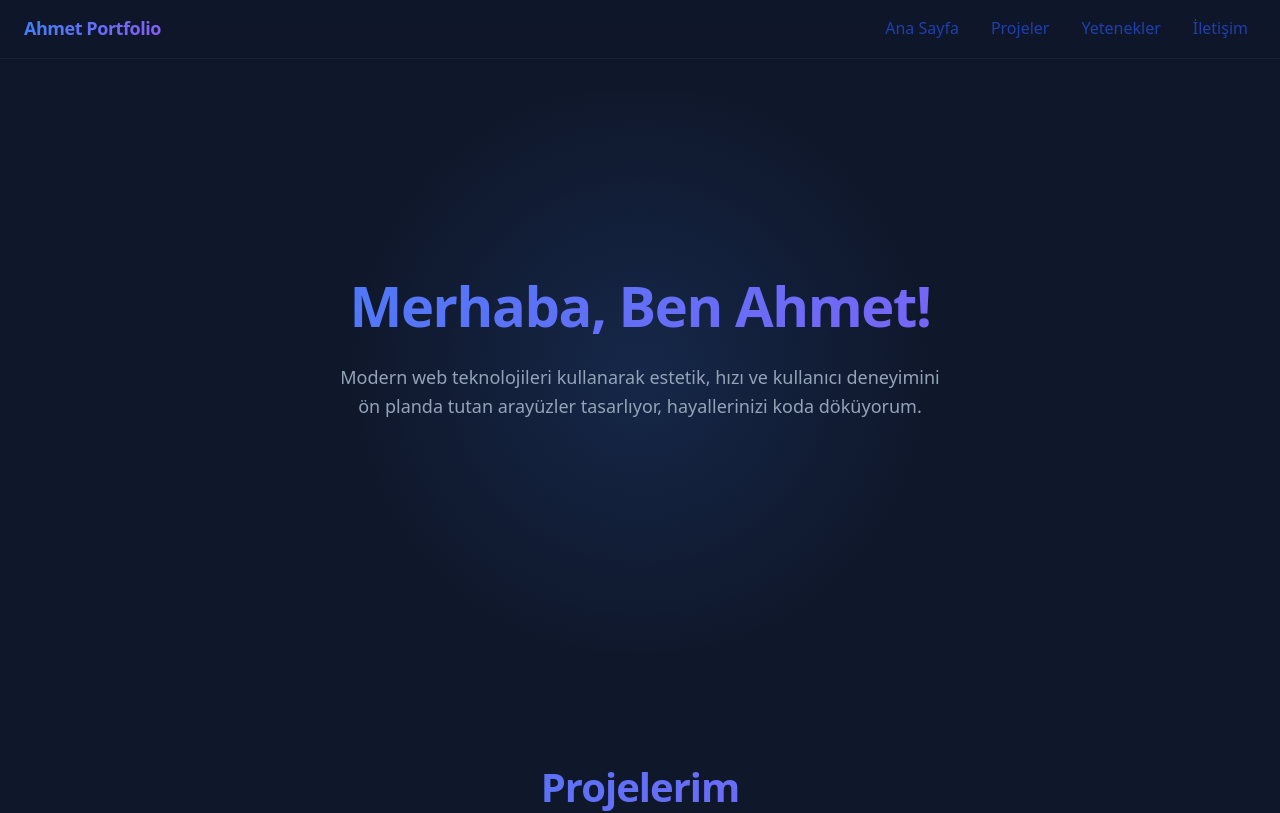
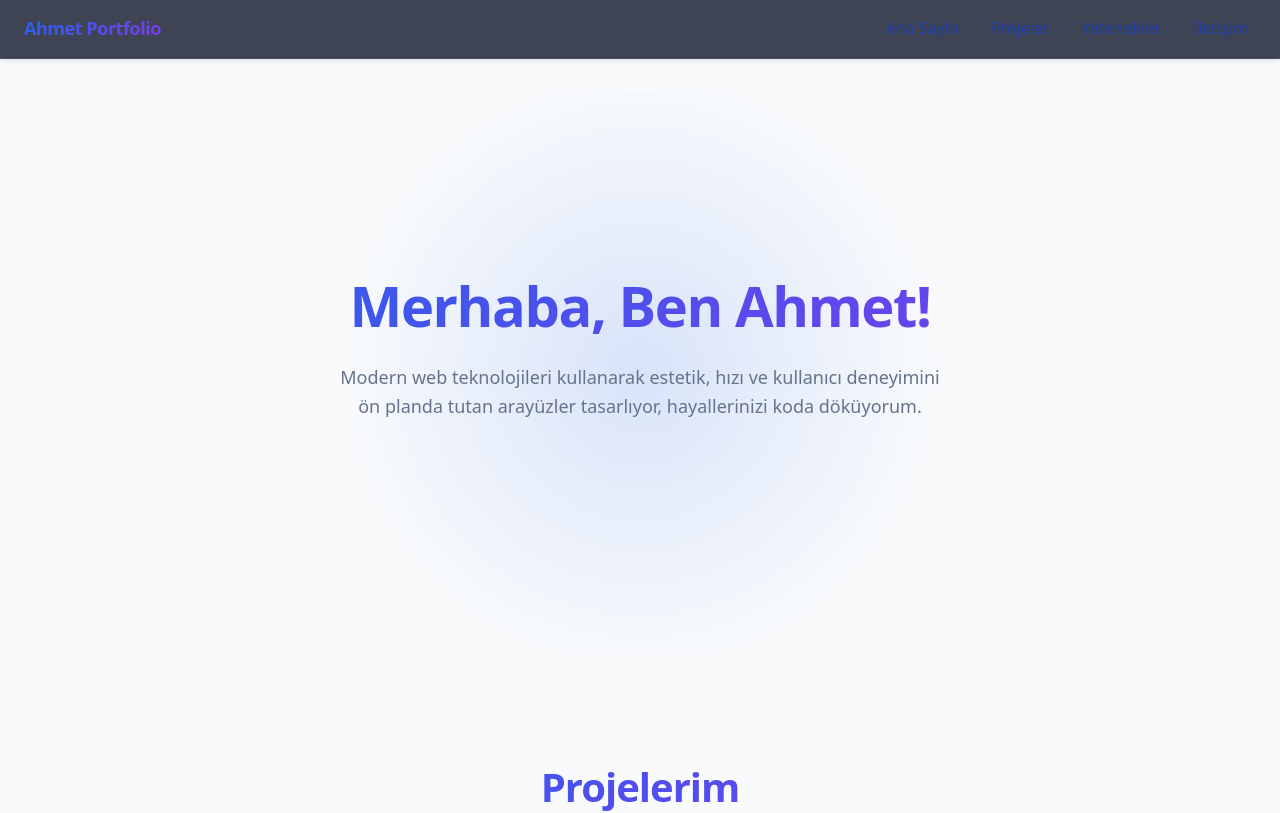
Before and after one commit to Ahmet-Sarraf/Web-Lab, a React (Vite) app in the folder web-lab-hello/: page / in a window 1280 px wide. Shown: the top 813 px of the page. Built offline with nearby package versions, Linux system fonts and the light colour scheme.

Commit message:
Projenin renk paletini, boşlukları ve tipografiyi belirleyen CSS değişkenleri dosyası. Hem karanlık mod (.dark) hem de aydınlık mod (:root) için özel renk kodları buraya eklendi.

```diff
--- a/web-lab-hello/src/styles/tokens.css
+++ b/web-lab-hello/src/styles/tokens.css
@@ -1,4 +1,21 @@
 :root {
+    /* Colors - Modern Light Theme (Default) */
+    --color-bg: #f8fafc;
+    --color-surface: #ffffff;
+    --color-surface-hover: #f1f5f9;
+    --color-primary: #2563eb;
+    --color-primary-glow: rgba(37, 99, 235, 0.5);
+    --color-secondary: #7c3aed;
+    --color-text: #0f172a;
+    --color-text-muted: #64748b;
+    --color-border: #e2e8f0;
+
+    /* Gradients */
+    --gradient-primary: linear-gradient(135deg, var(--color-primary), var(--color-secondary));
+    --gradient-surface: linear-gradient(180deg, rgba(255, 255, 255, 0.7), rgba(248, 250, 252, 0.9));
+}
+
+.dark {
     /* Colors - Modern Dark Theme */
     --color-bg: #0f172a;
     --color-surface: #1e293b;
@@ -11,9 +28,10 @@
     --color-border: #334155;
 
     /* Gradients */
-    --gradient-primary: linear-gradient(135deg, var(--color-primary), var(--color-secondary));
     --gradient-surface: linear-gradient(180deg, rgba(30, 41, 59, 0.7), rgba(15, 23, 42, 0.9));
+}
 
+:root {
     /* Typography */
     --font-sans: 'Inter', system-ui, -apple-system, sans-serif;
     --text-sm: 0.875rem;
```
